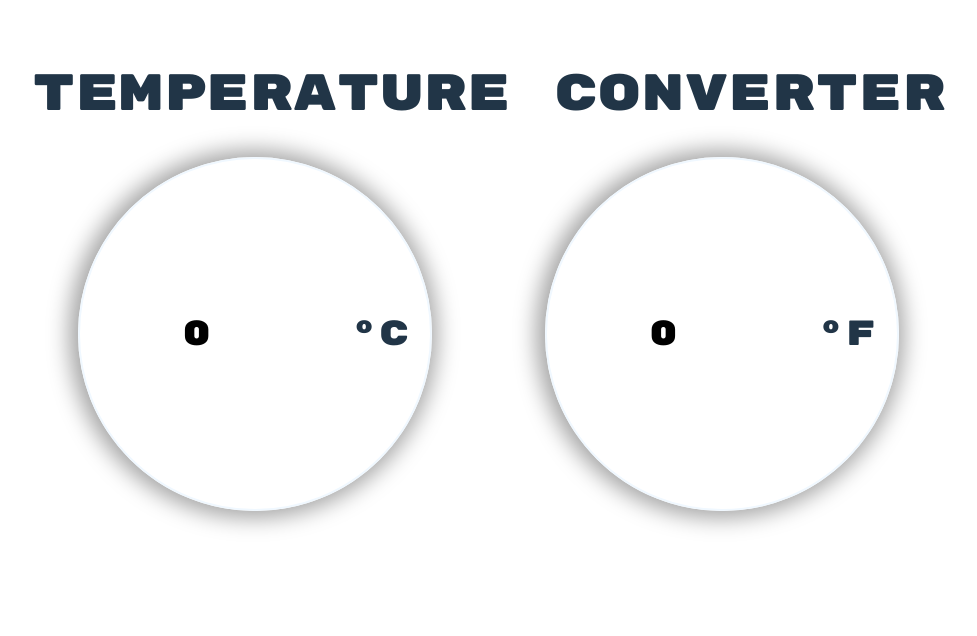
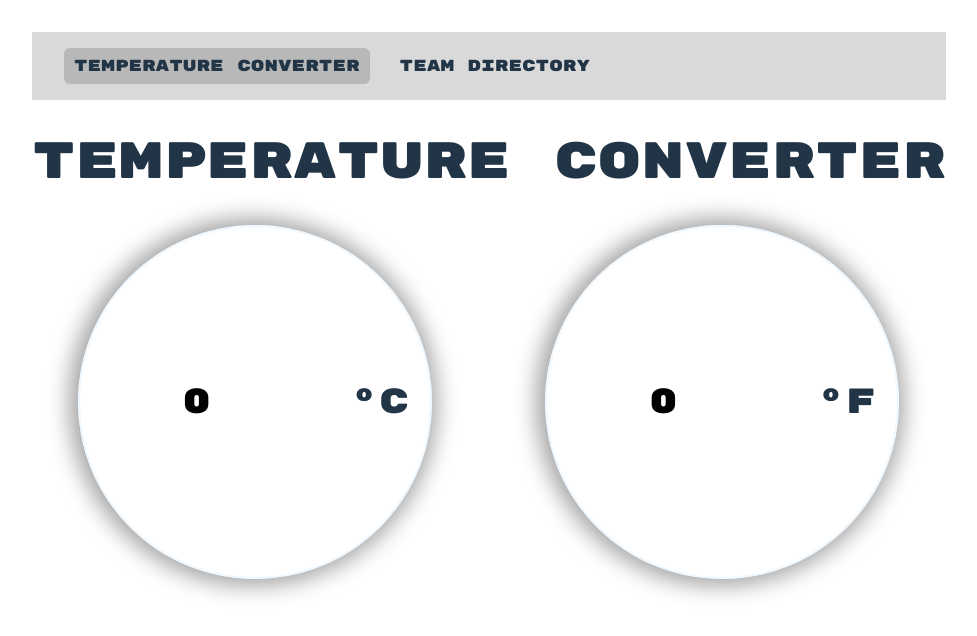
Before and after one commit to DVT-GradProgramme-Bongane/temp-app, a React (Vite) app: page / in a window 1280 px wide. Shown: the top 636 px of the page, without its empty margins (0-977 px from the left). Built offline with nearby package versions, Linux system fonts and the light colour scheme.

Commit message:
Feature: Navbar added

```diff
--- /dev/null
+++ b/src/components/Navbar.tsx
@@ -0,0 +1,29 @@
+import { NavLink } from "react-router";
+import "../styles/Navbar.css";
+
+export default function Navbar() {
+  return (
+    <nav className="navbar">
+      <div className="navbar__links">
+        <NavLink
+          to="/"
+          className={({ isActive }) =>
+            isActive ? "navlink navlink--active" : "navlink"
+          }
+        >
+          Temperature Converter
+        </NavLink>
+
+        <NavLink
+          to="/employee-directory"
+          className={({ isActive }) =>
+            isActive ? "navlink navlink--active" : "navlink"
+          }
+        >
+          Team Directory
+        </NavLink>
+
+      </div>
+    </nav>
+  );
+}
--- a/src/pages/EmployeeDirectory.tsx
+++ b/src/pages/EmployeeDirectory.tsx
@@ -3,6 +3,7 @@ import { employeesData } from "../data/employees";
 import EmployeeSearchComponent from "../components/EmployeeSearch";
 import "../styles/EmployeeDirectory.css";
 import EmployeeCardLayout from "../layouts/EmployeeCards";
+import Navbar from "../components/Navbar";
 
 export default function EmployeeDirectoryPage() {
   const [query, setQuery] = useState("");
@@ -12,6 +13,7 @@ export default function EmployeeDirectoryPage() {
   }
   return (
     <>
+      <Navbar/>
       <header>
         <h1>EMPLOYEE DIRECTORY</h1>
       </header>
--- a/src/pages/Home.tsx
+++ b/src/pages/Home.tsx
@@ -2,6 +2,7 @@ import { useState, type BaseSyntheticEvent } from "react";
 import { temperatureData } from "../data/temperatures";
 import TemperatureInputComponent from "../components/TemperatureInput";
 import "../styles/Home.css";
+import Navbar from "../components/Navbar";
 
 export default function HomePage() {
   const [temperatures, setTemperature] = useState(temperatureData);
@@ -46,6 +47,7 @@ export default function HomePage() {
 
   return (
     <>
+      <Navbar />
       <header>
         <h1 className="temperature-header">TEMPERATURE CONVERTER</h1>
       </header>
--- /dev/null
+++ b/src/styles/Navbar.css
@@ -0,0 +1,43 @@
+/* navbar.css */
+
+.navbar {
+  display: flex;
+  justify-content: space-between;
+  align-items: center;
+  padding: 16px 32px;
+  background-color: #d9d9d9;
+  color: #9d9d9d;
+}
+
+.navbar__logo {
+  font-size: 1.4rem;
+  font-weight: bold;
+}
+
+.navbar__links {
+  display: flex;
+  gap: 20px;
+}
+
+/* Default link */
+.navlink {
+  text-decoration: none;
+  color: #213547;
+  font-weight: 500;
+  padding: 6px 10px;
+  border-radius: 6px;
+  transition: all 0.25s ease;
+}
+
+/* Hover state */
+.navlink:hover {
+  color: #213547;
+  background-color:
+  rgba(0, 0, 0, 0.466);
+}
+
+/* Active route */
+.navlink--active {
+  color: #213547;
+  background-color: rgba(57, 57, 57, 0.207);
+}
```
